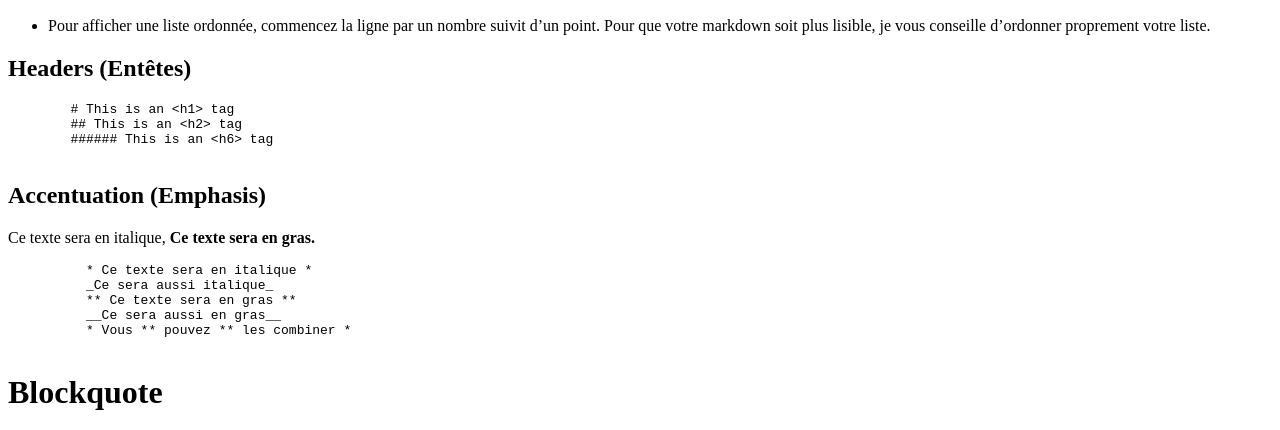
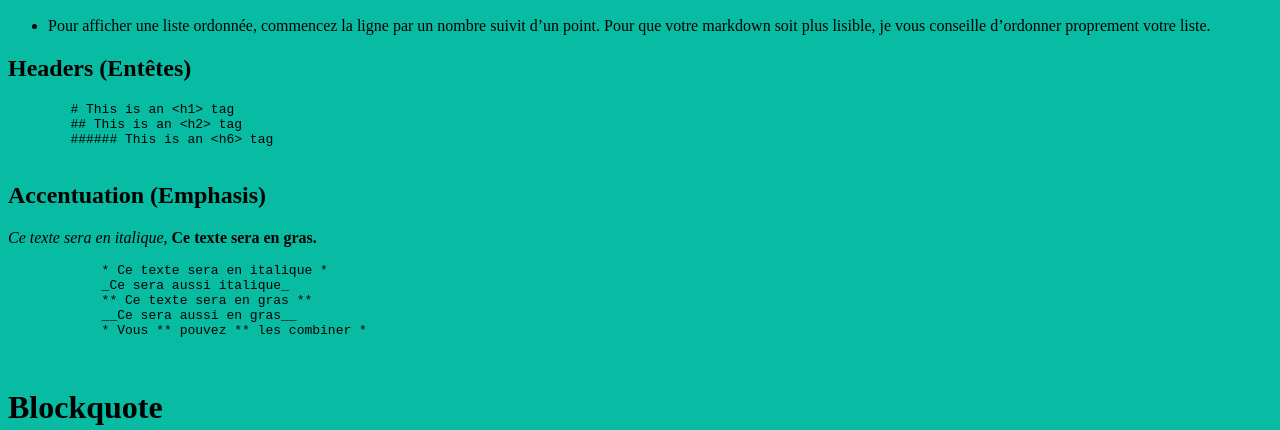
Before and after one commit to ludovichaute/Learning-Environment, a plain HTML site: page index.html in a window 1280 px wide. Shown: the part 336-766 px from the top of the page. Drawn offline with Linux system fonts and the light colour scheme.

Commit message:
add file style.css

```diff
--- /dev/null
+++ b/css/style.css
@@ -0,0 +1,7 @@
+
+body {
+  background-color: #07BCA3;
+}
+pre {
+
+}
--- a/index.html
+++ b/index.html
@@ -2,6 +2,7 @@
 <html>
   <head>
     <meta charset="utf-8">
+    <link rel="stylesheet" href="css/style.css">
     <title>Le MarkDown</title>
 
   </head>
@@ -41,7 +42,7 @@
       </pre>
 
       <h2>Accentuation (Emphasis)</h2>
-        <p>Ce texte sera en italique, <strong>Ce texte sera en gras.</strong></p>
+        <p><em>Ce texte sera en italique, </em><strong>Ce texte sera en gras.</strong></p>
 
           <pre>
             * Ce texte sera en italique *
@@ -49,7 +50,9 @@
             ** Ce texte sera en gras **
             __Ce sera aussi en gras__
             * Vous ** pouvez ** les combiner *
+
           </pre>
+
 
         <h1>Blockquote</h1>
         <p>L'élément blockquote représente une section citée à partir d'une autre source.</p>
```
Lines whose indentation alone changed are shown as unchanged.
